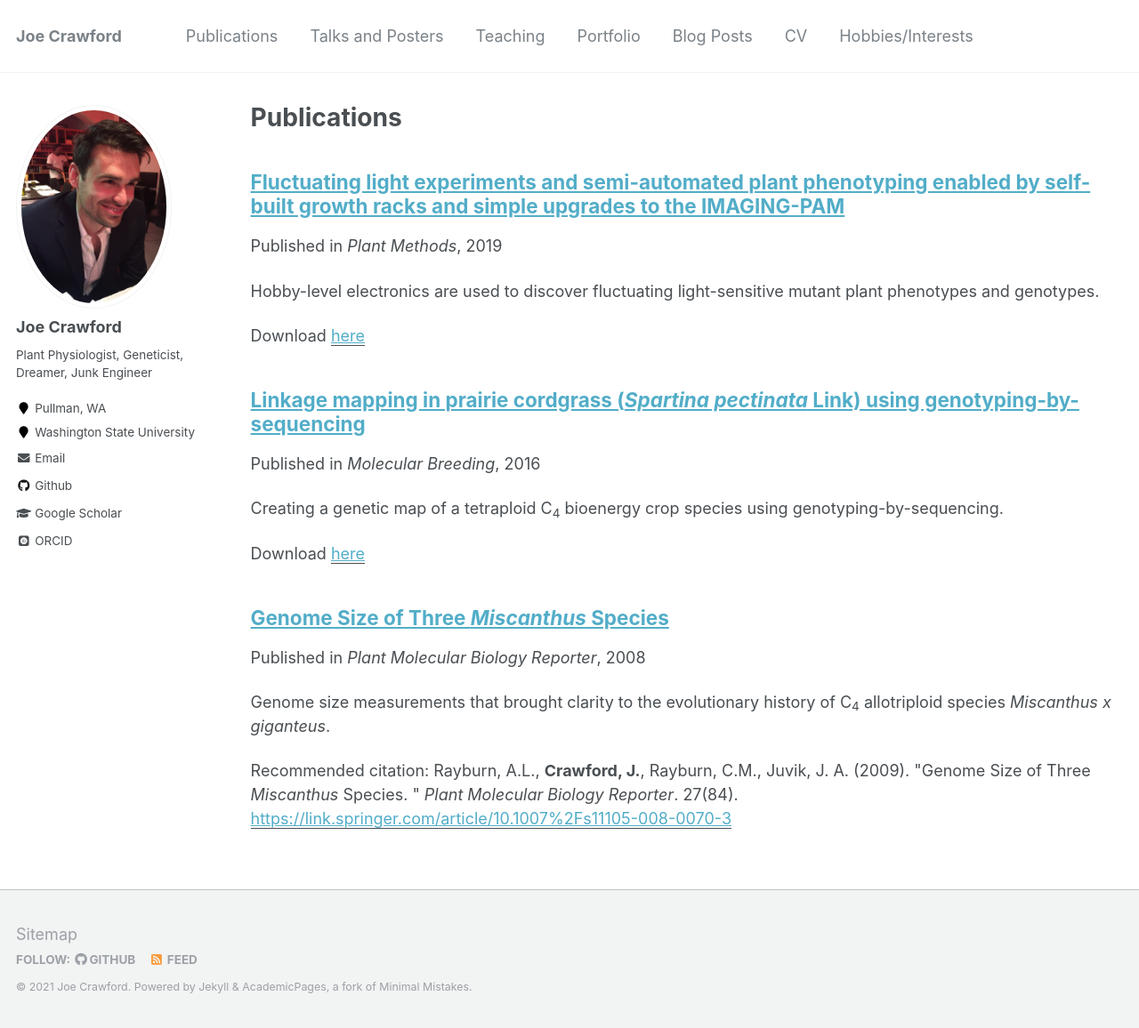
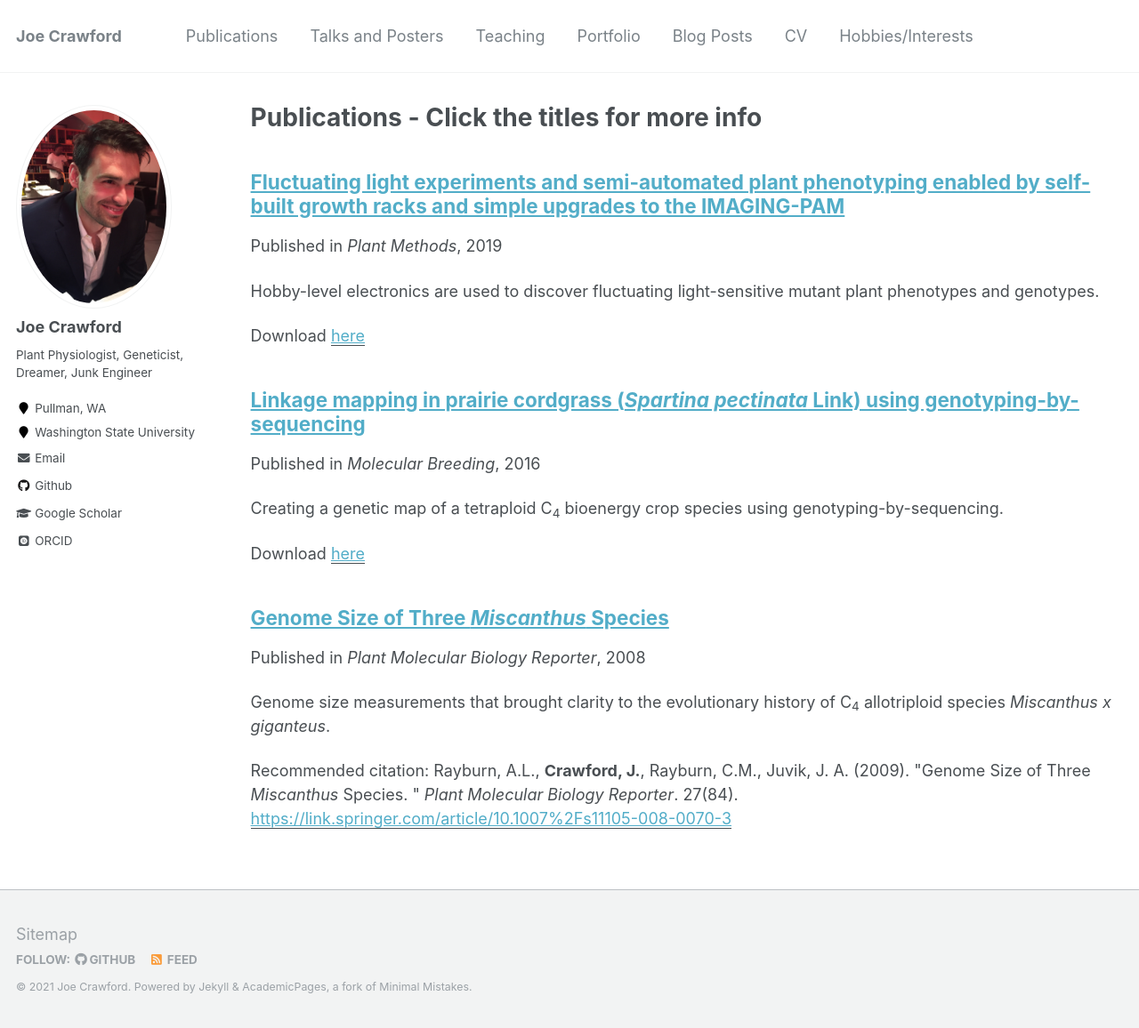
Before and after one commit to plant-physio/plant-physio.github.io, a Jekyll site: the page built from _pages/publications.md, in a window 1280 px wide and 1156 px high. Shown: the whole window at 89% size. Built offline with Jekyll 4.4.1, drawn with Linux system fonts in a browser that asks for light colours; some web fonts are replaced.

Commit message:
Update publications.md

```diff
--- a/_pages/publications.md
+++ b/_pages/publications.md
@@ -1,6 +1,6 @@
 ---
 layout: archive
-title: "Publications"
+title: "Publications - Click the titles for more info"
 permalink: /publications/
 author_profile: true
 ---
```
